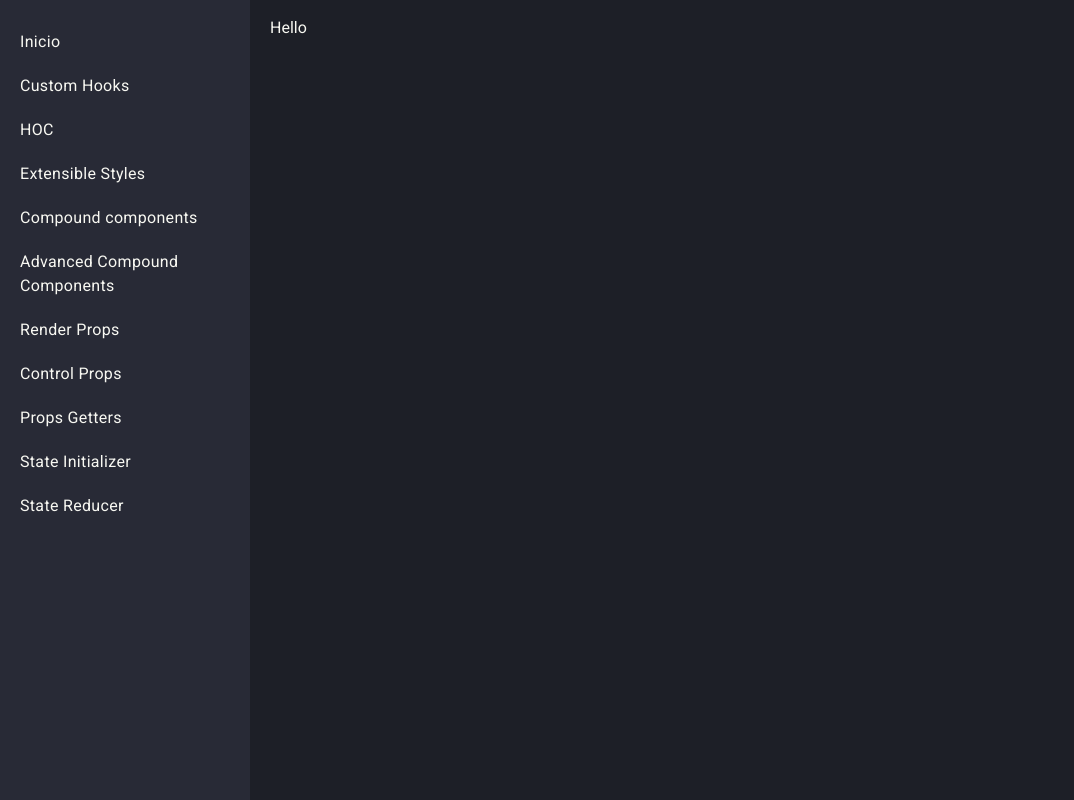
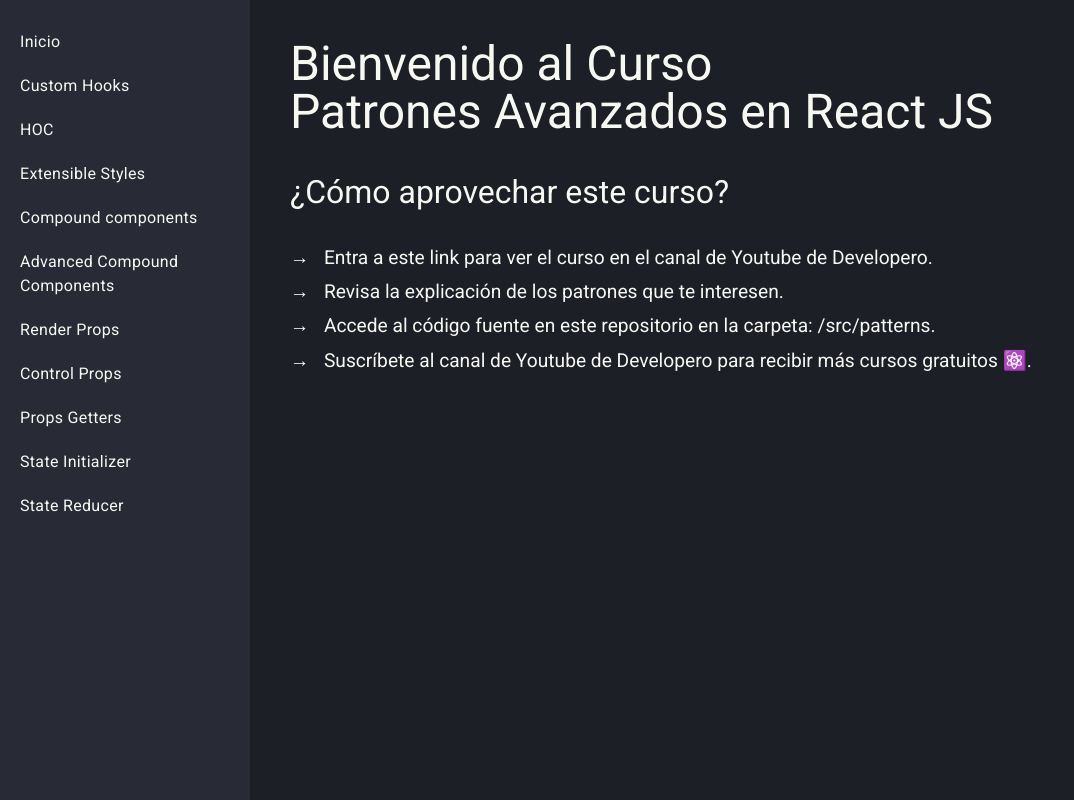
Before and after one commit to Developero-oficial/advanced-react-patterns, a React (Vite) app: page / in a window 1280 px wide. Shown: the whole page, without its empty margins (0-1074 px from the left). Built offline with nearby package versions, Linux system fonts and the light colour scheme.

Commit message:
added welcome page

```diff
--- a/src/components/app-router.tsx
+++ b/src/components/app-router.tsx
@@ -2,13 +2,14 @@
 
 import { AppLayout } from "./app-layout";
 import { NotFound } from "./not-found";
+import { WelcomePage } from "./welcome-page";
 
 export const AppRouter = () => {
   return (
     <BrowserRouter>
       <Routes>
         <Route element={<AppLayout />}>
-          <Route path="/" element={<div>Hello</div>} />
+          <Route path="/" element={<WelcomePage />} />
           <Route path="*" element={<NotFound />} />
         </Route>
       </Routes>
--- /dev/null
+++ b/src/components/welcome-page.tsx
@@ -0,0 +1,62 @@
+import styled from "styled-components";
+
+const Container = styled.div`
+  display: flex;
+  flex-direction: column;
+  gap: 40px;
+  padding: 20px;
+`;
+
+const Title = styled.h1`
+  font-size: 3rem;
+`;
+
+const Header = styled.h2`
+  font-size: 2rem;
+`;
+
+const ListContainer = styled.ul`
+  list-style: none;
+  padding-left: 0;
+  font-size: 1.2rem;
+`;
+
+const ListItem = styled.li`
+  margin-bottom: 15px;
+  padding-left: 1.5em;
+  text-indent: -1.5em;
+
+  &::before {
+    content: "→ ";
+    padding-right: 10px;
+  }
+`;
+
+export const WelcomePage = () => {
+  return (
+    <Container>
+      <div>
+        <Title>Bienvenido al Curso</Title>
+        <Title>Patrones Avanzados en React JS</Title>
+      </div>
+      <Header>¿Cómo aprovechar este curso?</Header>
+      <ListContainer>
+        <ListItem>
+          Entra a este link para ver el curso en el canal de Youtube de
+          Developero.
+        </ListItem>
+        <ListItem>
+          Revisa la explicación de los patrones que te interesen.
+        </ListItem>
+        <ListItem>
+          Accede al código fuente en este repositorio en la carpeta:
+          /src/patterns.
+        </ListItem>
+        <ListItem>
+          Suscríbete al canal de Youtube de Developero para recibir más cursos
+          gratuitos <span role="img">⚛️</span>.
+        </ListItem>
+      </ListContainer>
+    </Container>
+  );
+};
```
